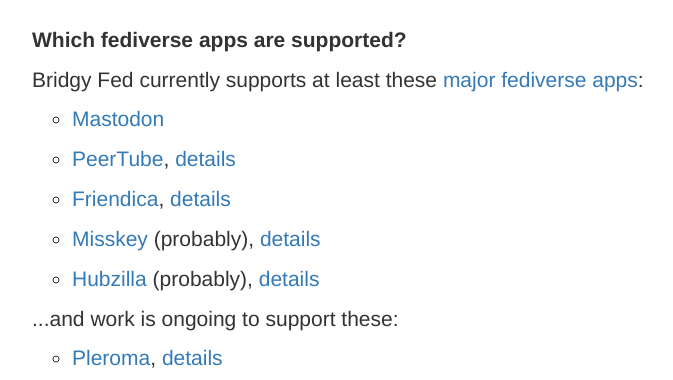
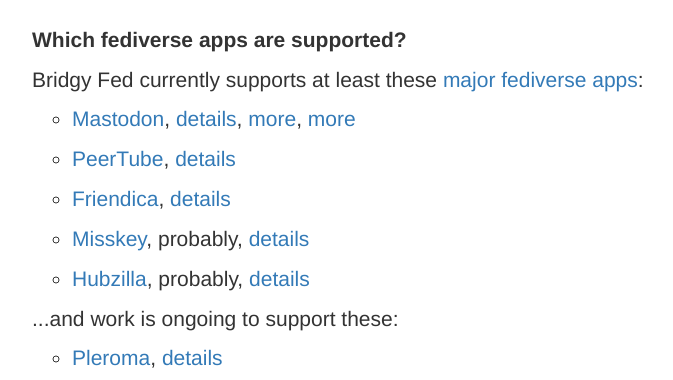
Before and after one commit to snarfed/bridgy-fed, a Python web app: template templates/docs.html in a window 1280 px wide. Shown: the part 4229-4609 px from the top of the page, without its empty margins (78-751 px from the left). Run offline with Jinja, Linux system fonts and the light colour scheme; the template is opened without the code that fills it, so the values that code supplies are empty; some libraries are stand-ins or nearby versions.

Commit message:
docs: minor tweaks to app compatibility section

```diff
--- a/templates/docs.html
+++ b/templates/docs.html
@@ -215,11 +215,11 @@ Create a <a href="https://indieweb.org/post">post</a> with the <a href="https://
 <li class="answer">
 <p>Bridgy Fed currently supports at least these <a href="https://the-federation.info/#projects">major fediverse apps</a>:</p>
 <ul>
-<li><a href="https://joinmastodon.org/">Mastodon</a></li>
+<li><a href="https://joinmastodon.org/">Mastodon</a>, <a href="https://github.com/snarfed/bridgy-fed/issues/16">details</a>, <a href="https://github.com/snarfed/bridgy-fed/issues/56">more</a>, <a href="https://github.com/snarfed/bridgy-fed/issues/283">more</a></li>
 <li><a href="https://joinpeertube.org/">PeerTube</a>, <a href="https://github.com/snarfed/bridgy-fed/issues/40">details</a></li>
 <li><a href="https://friendi.ca/">Friendica</a>, <a href="https://github.com/snarfed/bridgy-fed/issues/9">details</a></li>
-<li><a href="https://misskey.page/">Misskey</a> (probably), <a href="https://github.com/snarfed/bridgy-fed/issues/375">details</a></li>
-<li><a href="">Hubzilla</a> (probably), <a href="https://github.com/snarfed/bridgy-fed/issues/377">details</a></li>
+<li><a href="https://misskey.page/">Misskey</a>, probably, <a href="https://github.com/snarfed/bridgy-fed/issues/375">details</a></li>
+<li><a href="">Hubzilla</a>, probably, <a href="https://github.com/snarfed/bridgy-fed/issues/377">details</a></li>
 </ul>
 
 <p>...and work is ongoing to support these:</p>
```
